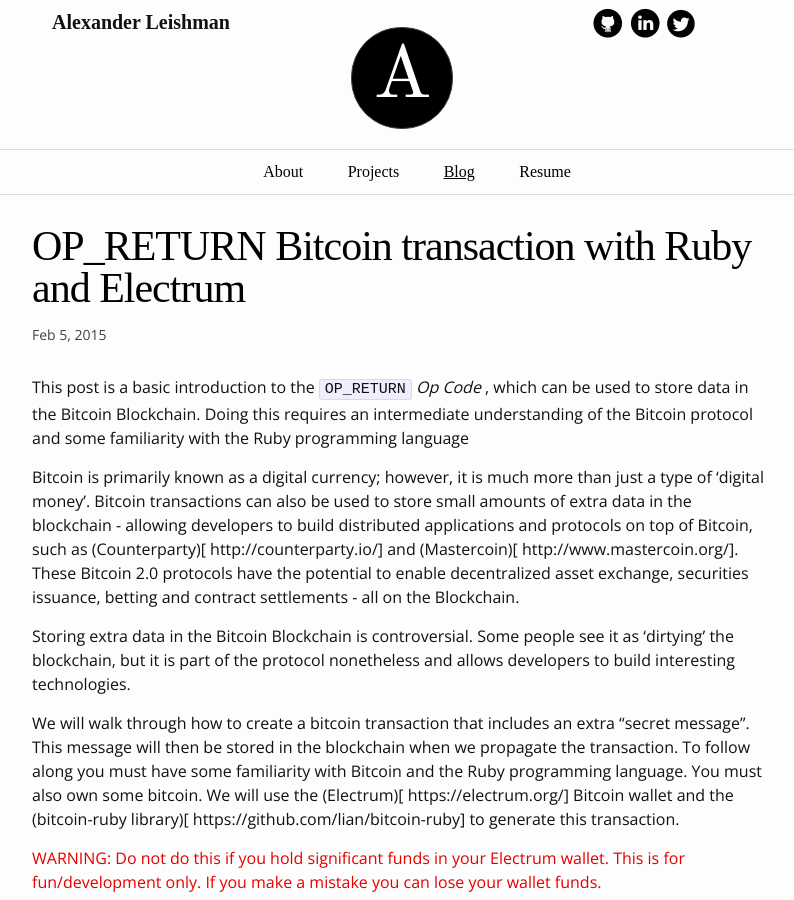
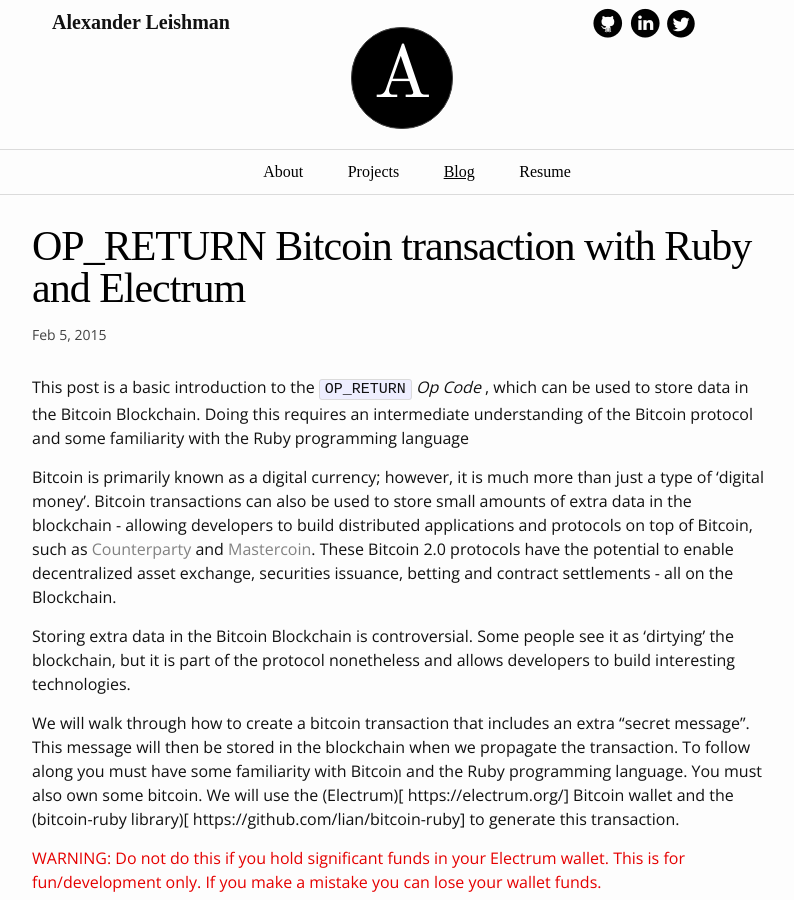
Before and after one commit to leishman/leishman.github.io, a Jekyll site: the page built from _posts/2015-02-05-op-return-transactions.md, in a window 1280 px wide and 900 px high. Shown: the whole window, without its empty margins (238-1032 px from the left). Built offline with Jekyll 4.4.1, drawn with Linux system fonts in a browser that asks for light colours; some of the changed text lies outside the part shown.

Commit message:
fix md bugs

```diff
--- a/_posts/2015-02-05-op-return-transactions.md
+++ b/_posts/2015-02-05-op-return-transactions.md
@@ -9,7 +9,7 @@
 
 This post is a basic introduction to the `OP_RETURN` *Op Code* , which can be used to store data in the Bitcoin Blockchain. Doing this requires an intermediate understanding of the Bitcoin protocol and some familiarity with the Ruby programming language
 
-Bitcoin is primarily known as a digital currency; however, it is much more than just a type of  ‘digital money’. Bitcoin transactions can also be used to store small amounts of extra data in the blockchain - allowing developers to build distributed applications and protocols on top of Bitcoin, such as (Counterparty)[ http://counterparty.io/] and (Mastercoin)[ http://www.mastercoin.org/]. These Bitcoin 2.0 protocols have the potential to enable decentralized asset exchange, securities issuance, betting and contract settlements - all on the Blockchain.
+Bitcoin is primarily known as a digital currency; however, it is much more than just a type of  ‘digital money’. Bitcoin transactions can also be used to store small amounts of extra data in the blockchain - allowing developers to build distributed applications and protocols on top of Bitcoin, such as [Counterparty](http://counterparty.io/) and [Mastercoin](http://www.mastercoin.org/). These Bitcoin 2.0 protocols have the potential to enable decentralized asset exchange, securities issuance, betting and contract settlements - all on the Blockchain.
 
 Storing extra data in the Bitcoin Blockchain is controversial. Some people see it as 'dirtying' the blockchain, but it is part of the protocol nonetheless and allows developers to build interesting technologies.
 
```
Also changed, not shown: other parts of _posts/2015-02-05-op-return-transactions.md (+1 -1 lines).
